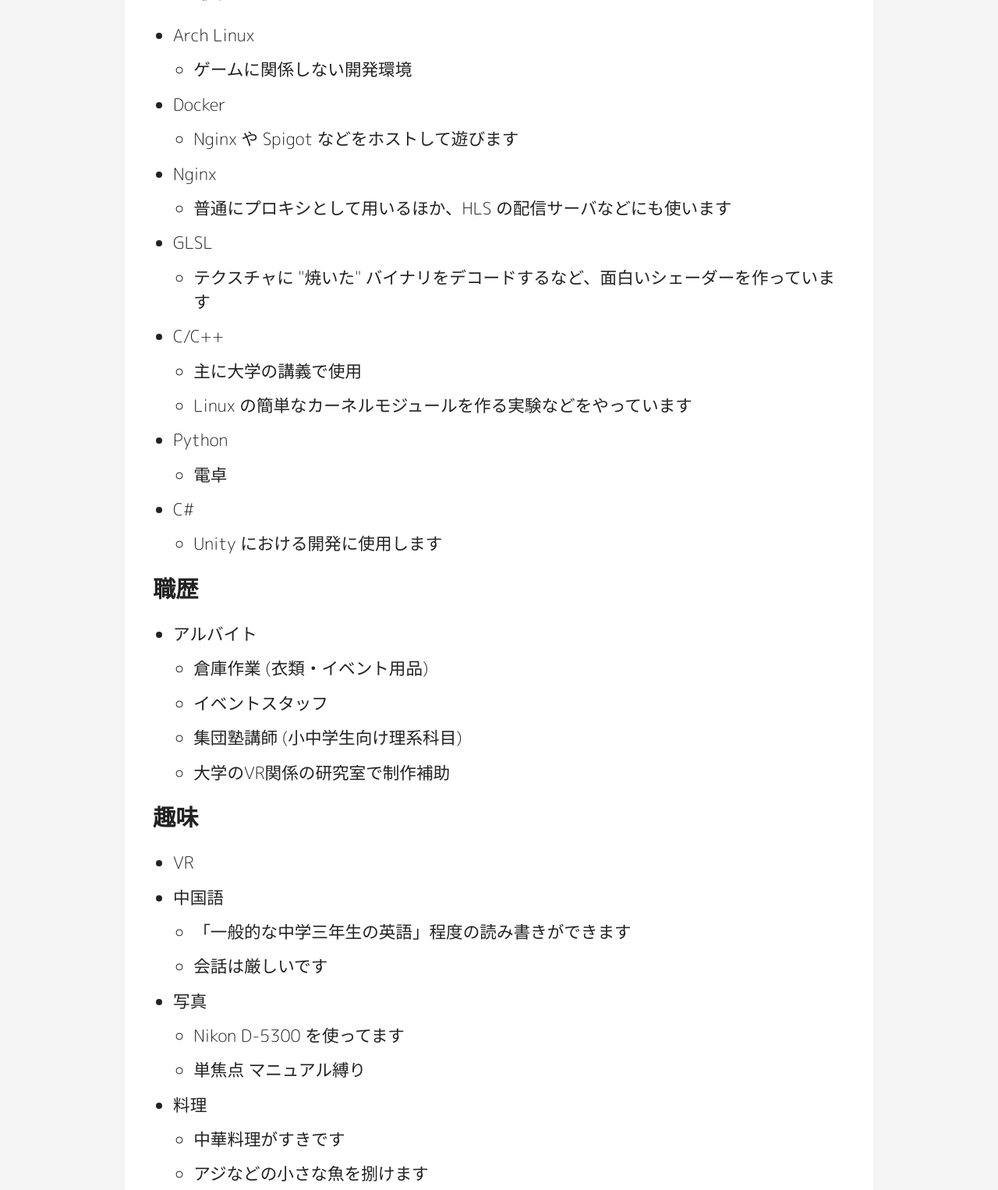
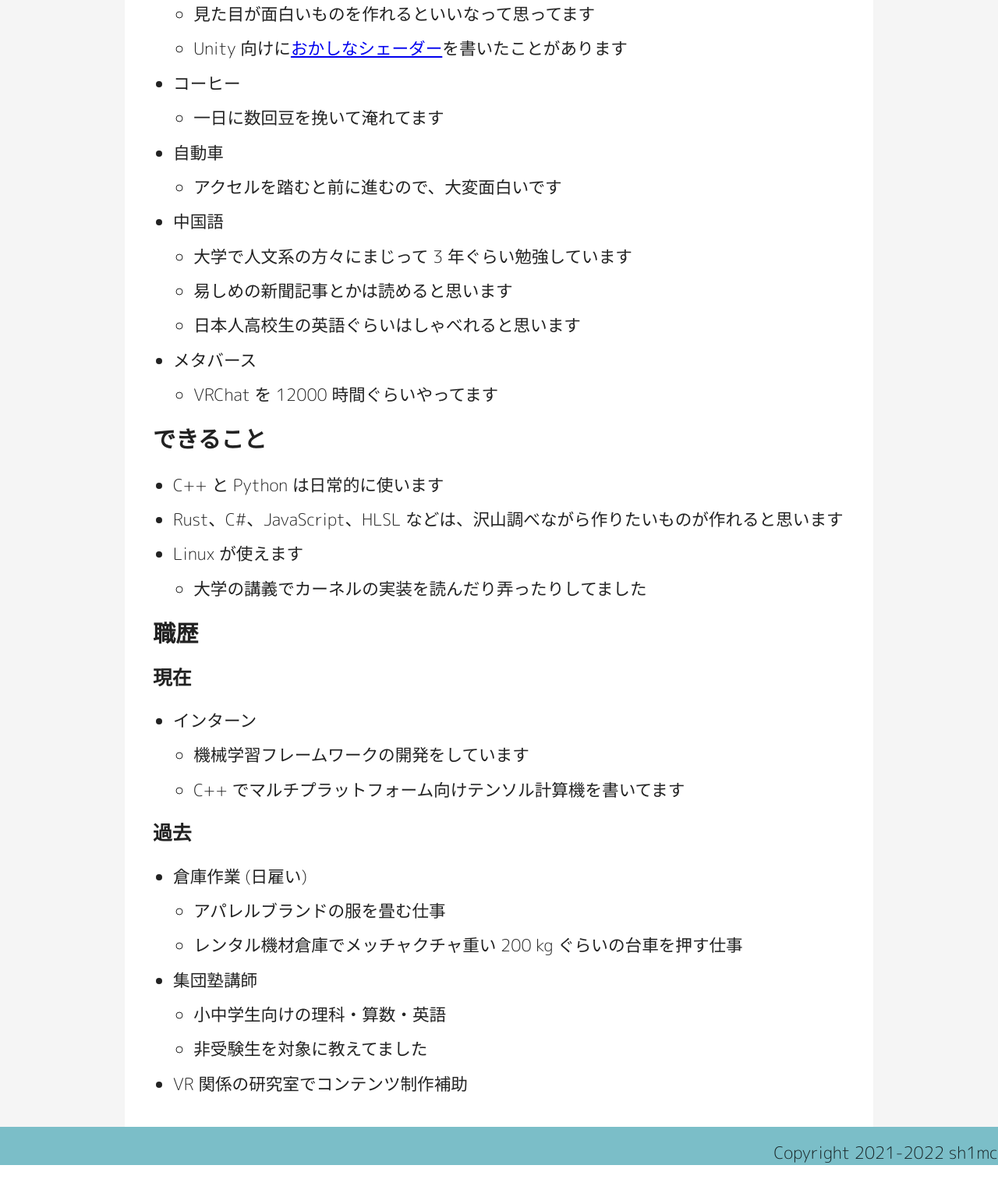
Before and after one commit to sh1mc/www.sh1m.com, a Gatsby site: page /portfolio in a window 1280 px wide. Shown: the part 935-2461 px from the top of the page at 78% size. After the commit the page ends 2429 px from the top, so only its background shows below. Built offline with nearby package versions, Linux system fonts and the light colour scheme; Gatsby itself is replaced by a stand-in of ours; a web font is replaced by a local one.

Commit message:
update contents

```diff
--- a/package.json
+++ b/package.json
@@ -46,7 +46,7 @@
   "license": "0BSD",
   "scripts": {
     "build": "gatsby build",
-    "develop": "gatsby develop",
+    "develop": "NODE_OPTIONS='--openssl-legacy-provider' gatsby develop",
     "format": "prettier --write \"**/*.{js,jsx,ts,tsx,json,md}\"",
     "start": "npm run develop",
     "serve": "gatsby serve",
--- a/src/components/footer.tsx
+++ b/src/components/footer.tsx
@@ -2,15 +2,21 @@ import * as React from "react"
 import styled from "styled-components"
 import { Color } from "../lib/consts"
 
-const Footer = () => <FooterElem />
+const Footer = () => <FooterElem>
+    <Copyright>
+        Copyright 2021-2022 sh1mc
+    </Copyright>
+</FooterElem>
 
 export default Footer
 
 const FooterElem = styled.footer`
-    margin-top: 2rem;
-    padding-bottom: 2rem;
     background: ${Color.primaly};
     position: absolute;
     bottom: 0;
     width: 100%;
 `
+const Copyright = styled.div`
+    text-align: right;
+    padding-top: 1rem;
+`
--- a/src/components/layout.tsx
+++ b/src/components/layout.tsx
@@ -47,13 +47,13 @@ const Wrapper = styled.div`
     background: ${Color.secondary};
     padding-right: 2rem;
     padding-left: 2rem;
+    margin-bottom: 2rem;
 `
 
 const Root = styled.html`
     -ms-text-size-adjust: 100%;
     -webkit-text-size-adjust: 100%;
     box-sizing: border-box;
-    overflow-y: scroll;
     background: ${Color.background};
     position: relative;
     min-height: 100vh;
--- a/src/pages/portfolio.tsx
+++ b/src/pages/portfolio.tsx
@@ -1,6 +1,6 @@
 import * as React from "react"
 import Layout from "../components/layout"
-import { Heading1, Heading2, Li, Ul } from "../styles/main"
+import { Heading1, Heading2, Heading3, Li, Ul, A } from "../styles/main"
 import Seo from "../components/seo"
 
 const IndexPage: React.FC = () => (
@@ -16,116 +16,110 @@ const IndexPage: React.FC = () => (
                     <Li>WORD編集部</Li>
                     <Li>文化系サークル 写真部さくら組</Li>
                     <Li>
-                        学園祭実行委員会 情報メディアシステム局 (2019 -2020)
+                        学園祭実行委員会 情報メディアシステム局 (2019 - 2020)
                     </Li>
                 </Ul>
             </Li>
         </Ul>
         <Heading2>活動・実績等</Heading2>
         <Ul>
-            <Li>2021年度 セキュリティ・キャンプ全国大会 Y-I トラック 受講生</Li>
+            <Li>2021年度 セキュリティ・キャンプ全国大会 Y-I トラック</Li>
             <Li>応用情報技術者試験 合格</Li>
+            <Li>普通自動車免許 (眼鏡等)</Li>
         </Ul>
-        <Heading2>興味分野</Heading2>
-        <Ul>
-            <Li>グラフィックス処理</Li>
-            <Li>インフラ</Li>
-            <Li>OS</Li>
-        </Ul>
-        <Heading2>よく使うもの</Heading2>
+
+        <Heading2>好きなもの</Heading2>
         <Ul>
             <Li>
                 Arch Linux
                 <Ul>
-                    <Li>ゲームに関係しない開発環境</Li>
+                    <Li>おすすめのディストリビューションです</Li>
                 </Ul>
             </Li>
             <Li>
-                Docker
+                HLSL
                 <Ul>
-                    <Li>Nginx や Spigot などをホストして遊びます</Li>
-                </Ul>
-            </Li>
-            <Li>
-                Nginx
-                <Ul>
+                    <Li>見た目が面白いものを作れるといいなって思ってます</Li>
                     <Li>
-                        普通にプロキシとして用いるほか、HLS
-                        の配信サーバなどにも使います
+                        Unity 向けに
+                        <A to="https://twitter.com/sh1mc/status/1301379146644254721?s=20&t=IUwU60nCImybHKmd97N_Hw">おかしなシェーダー</A>
+                        を書いたことがあります
                     </Li>
                 </Ul>
             </Li>
             <Li>
-                GLSL
+                コーヒー
                 <Ul>
-                    <Li>
-                        テクスチャに "焼いた"
-                        バイナリをデコードするなど、面白いシェーダーを作っています
-                    </Li>
+                    <Li>一日に数回豆を挽いて淹れてます</Li>
                 </Ul>
             </Li>
             <Li>
-                C/C++
+                自動車
                 <Ul>
-                    <Li>主に大学の講義で使用</Li>
-                    <Li>
-                        Linux
-                        の簡単なカーネルモジュールを作る実験などをやっています
-                    </Li>
+                    <Li>アクセルを踏むと前に進むので、大変面白いです</Li>
                 </Ul>
             </Li>
             <Li>
-                Python
+                中国語
                 <Ul>
-                    <Li>電卓</Li>
+                    <Li>大学で人文系の方々にまじって 3 年ぐらい勉強しています</Li>
+                    <Li>易しめの新聞記事とかは読めると思います</Li>
+                    <Li>日本人高校生の英語ぐらいはしゃべれると思います</Li>
                 </Ul>
             </Li>
             <Li>
-                C#
+                メタバース
                 <Ul>
-                    <Li>Unity における開発に使用します</Li>
+                    <Li>VRChat を 12000 時間ぐらいやってます</Li>
                 </Ul>
             </Li>
         </Ul>
-        <Heading2>職歴</Heading2>
+
+        <Heading2>できること</Heading2>
         <Ul>
+            <Li>C++ と Python は日常的に使います</Li>
+            <Li>Rust、C#、JavaScript、HLSL などは、沢山調べながら作りたいものが作れると思います</Li>
             <Li>
-                アルバイト
+                Linux が使えます
                 <Ul>
-                    <Li>倉庫作業 (衣類・イベント用品)</Li>
-                    <Li>イベントスタッフ</Li>
-                    <Li>集団塾講師 (小中学生向け理系科目)</Li>
-                    <Li>大学のVR関係の研究室で制作補助</Li>
+                    <Li>大学の講義でカーネルの実装を読んだり弄ったりしてました</Li>
                 </Ul>
             </Li>
         </Ul>
-        <Heading2>趣味</Heading2>
+
+
+        <Heading2>職歴</Heading2>
+
+        <Heading3>現在</Heading3>
         <Ul>
-            <Li>VR</Li>
             <Li>
-                中国語
+                インターン
                 <Ul>
-                    <Li>
-                        「一般的な中学三年生の英語」程度の読み書きができます
-                    </Li>
-                    <Li>会話は厳しいです</Li>
+                    <Li>機械学習フレームワークの開発をしています</Li>
+                    <Li>C++ でマルチプラットフォーム向けテンソル計算機を書いてます</Li>
+                </Ul>
+            </Li>
+        </Ul>
+
+        <Heading3>過去</Heading3>
+        <Ul>
+            <Li>
+                倉庫作業 (日雇い)
+                <Ul>
+                    <Li>アパレルブランドの服を畳む仕事</Li>
+                    <Li>レンタル機材倉庫でメッチャクチャ重い 200 kg ぐらいの台車を押す仕事</Li>
                 </Ul>
             </Li>
             <Li>
-                写真
+                集団塾講師
                 <Ul>
-                    <Li>Nikon D-5300 を使ってます</Li>
-                    <Li>単焦点 マニュアル縛り</Li>
+                    <Li>小中学生向けの理科・算数・英語</Li>
+                    <Li>非受験生を対象に教えてました</Li>
                 </Ul>
             </Li>
-            <Li>
-                料理
-                <Ul>
-                    <Li>中華料理がすきです</Li>
-                    <Li>アジなどの小さな魚を捌けます</Li>
-                </Ul>
-            </Li>
+            <Li>VR 関係の研究室でコンテンツ制作補助</Li>
         </Ul>
+
     </Layout>
 )
 
```
Also changed, not shown: src/components/layout.css (+90 -3 lines), src/md/portfolio.md (+32 -21 lines), 1 other file.
